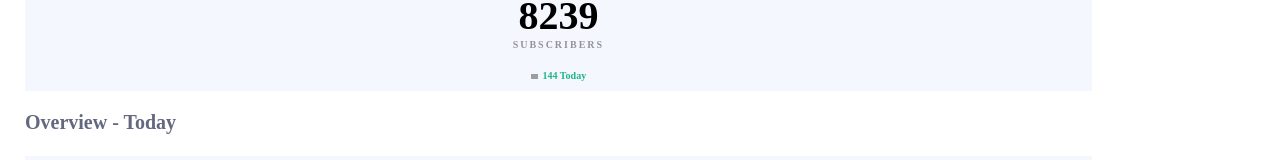
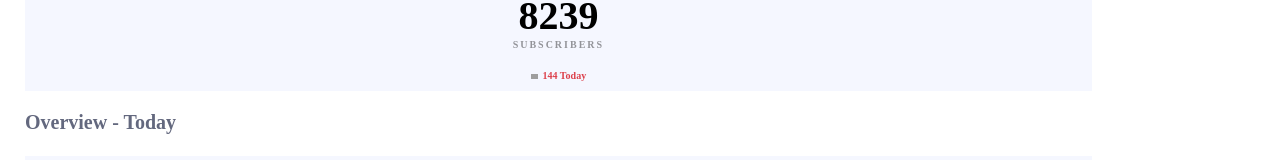
Before and after one commit to olesiaMartushkanova/social-media-dashboard, a React app: page / in a window 1280 px wide. Shown: the part 768-928 px from the top of the page. Built offline with nearby package versions, Linux system fonts and the light colour scheme; grey boxes are pictures that could not be loaded.

Commit message:
fixed activity color: social card

```diff
--- a/src/components/SocialCard/SocialCard.module.scss
+++ b/src/components/SocialCard/SocialCard.module.scss
@@ -89,6 +89,14 @@
   }
 }
 
+.todayNumberIsIncreased {
+  color: $lime-green;
+}
+
+.todayNumberIsDecreased {
+  color: $bright-red;
+}
+
 .activityContainer {
   display: flex;
   flex-direction: row;
--- a/src/components/SocialCard/SocialCard.tsx
+++ b/src/components/SocialCard/SocialCard.tsx
@@ -65,7 +65,12 @@ const SocialCard = ({
           </div>
 
           <div
-            className={styles.todayNumber}
+            className={classnames(
+              styles.todayNumber,
+              isIncreasedActivity
+                ? styles.todayNumberIsIncreased
+                : styles.todayNumberIsDecreased,
+            )}
           >{`${todayStatistic.toString()} Today`}</div>
         </div>
       </div>
```
